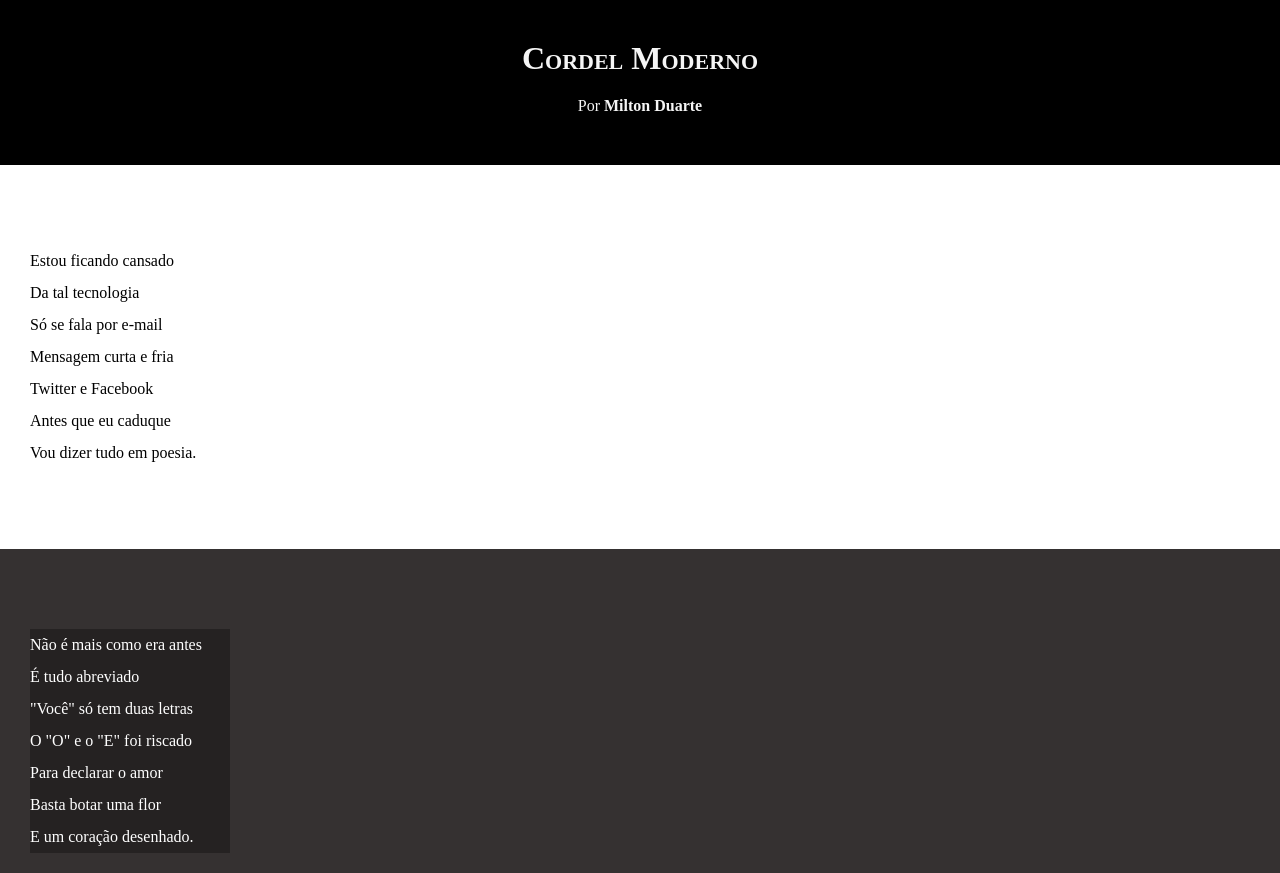
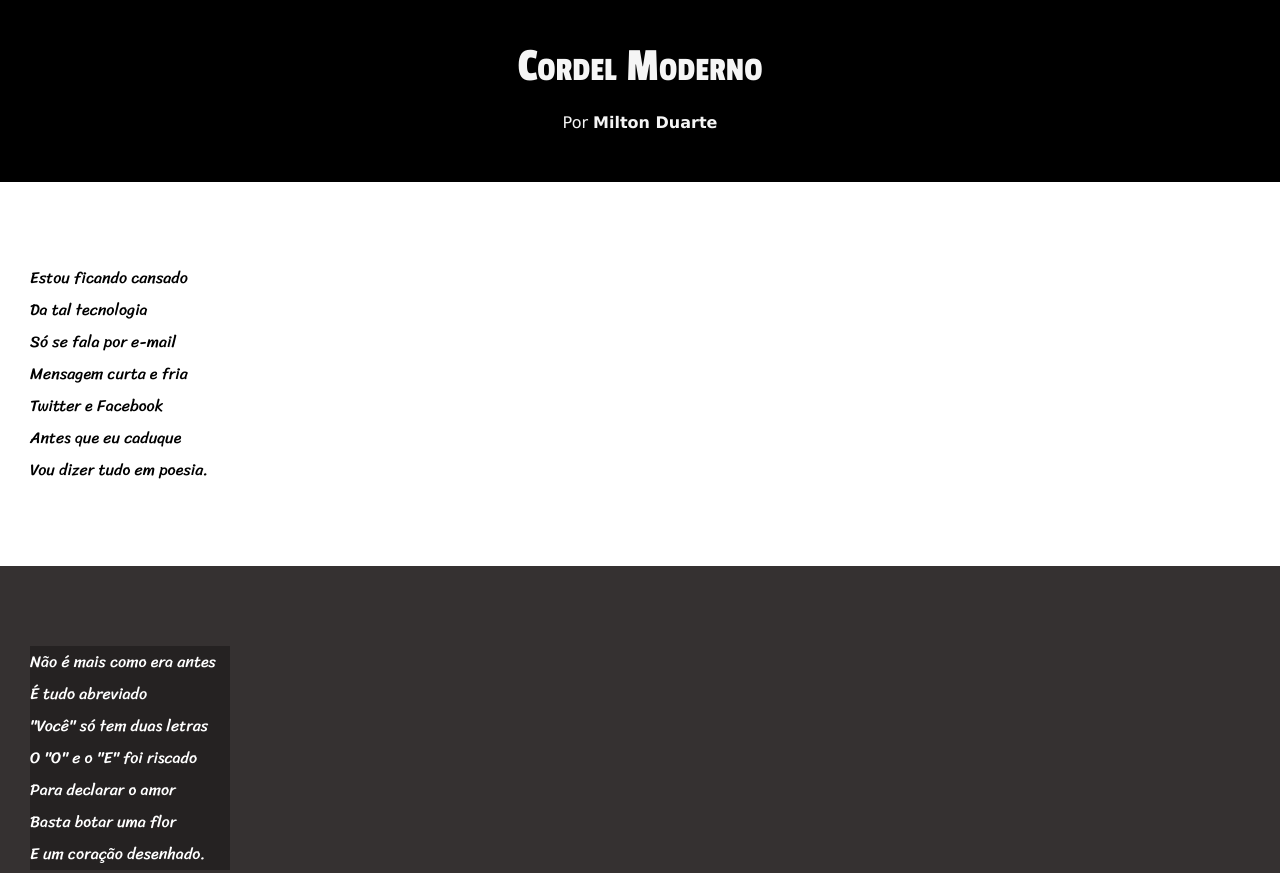
Before and after one commit to Alcimar-N/HTML-CSS, a plain HTML site: page desafio/desafio12/index.html in a window 1280 px wide. Shown: the top 873 px of the page. Drawn offline with Linux system fonts and the light colour scheme.

Commit message:
Atualização de estilos

```diff
--- a/desafio/desafio12/estilo.css
+++ b/desafio/desafio12/estilo.css
@@ -1,4 +1,15 @@
 @charset "UTF-8";
+
+@import url('https://fonts.googleapis.com/css2?family=Passion+One&family=Sriracha&display=swap');
+
+@import url('https://fonts.googleapis.com/css2?family=Sriracha&display=swap');
+
+:root {
+    --font1: verdana, geneva, tahoma, sans-serif;
+    --font2: 'Passion One', cursive;
+    --font3: 'Sriracha', cursive;
+}
+
 
  * {
      margin: 0px;
@@ -8,16 +19,21 @@
  html, body {
     min-height: 100vh;
     background-color: darkgray;
+    font-family: var(--font1);
  }
  header {
      background-color: black;
      color: whitesmoke;
      text-align: center;
+
  }
 
  header >h1 {
      padding-top: 40px;
      font-variant: small-caps;
+     font-family: var(--font2);
+     font-size: 3em;
+     font-weight: 100;
  }
 
  header >p {
@@ -42,6 +58,7 @@
     padding-bottom: 10vh;
     line-height: 2em;
     padding-left: 30px;
+    font-family: var(--font3);
  }
 
 section.normal {
```
